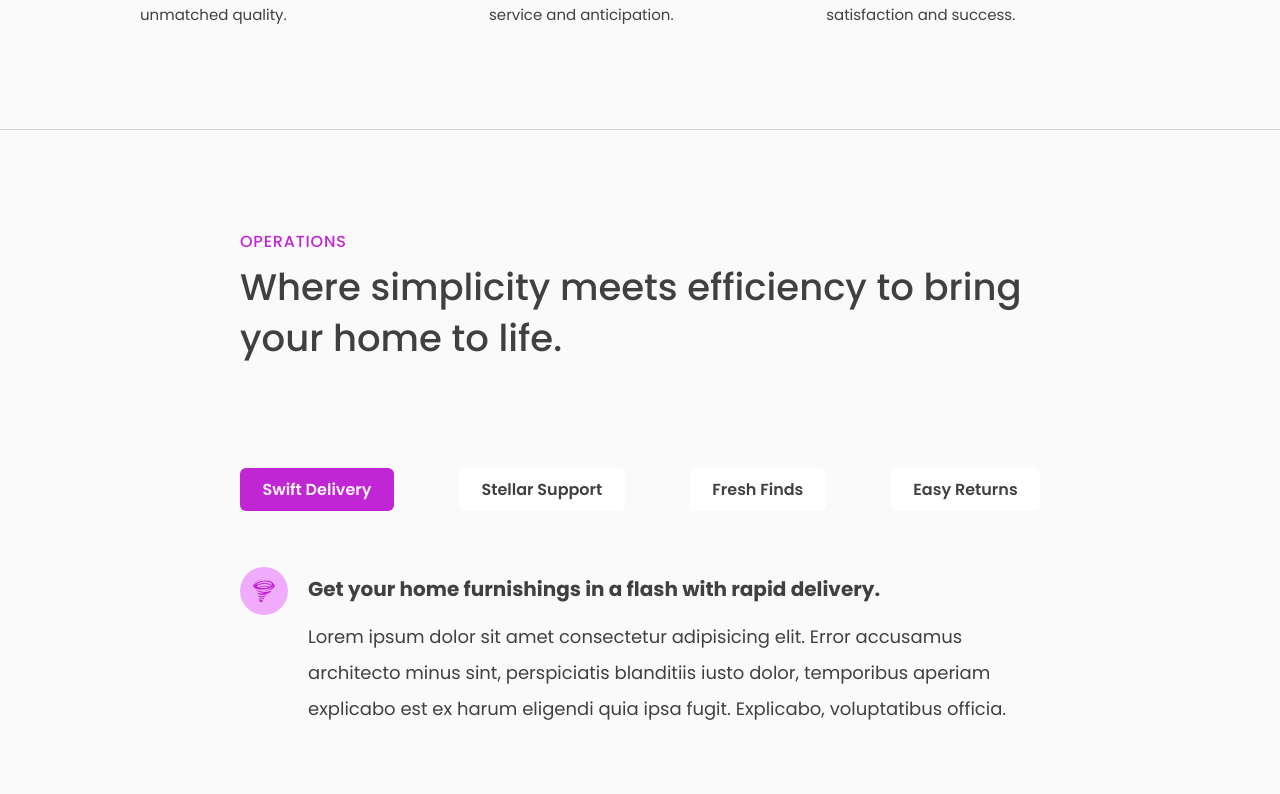
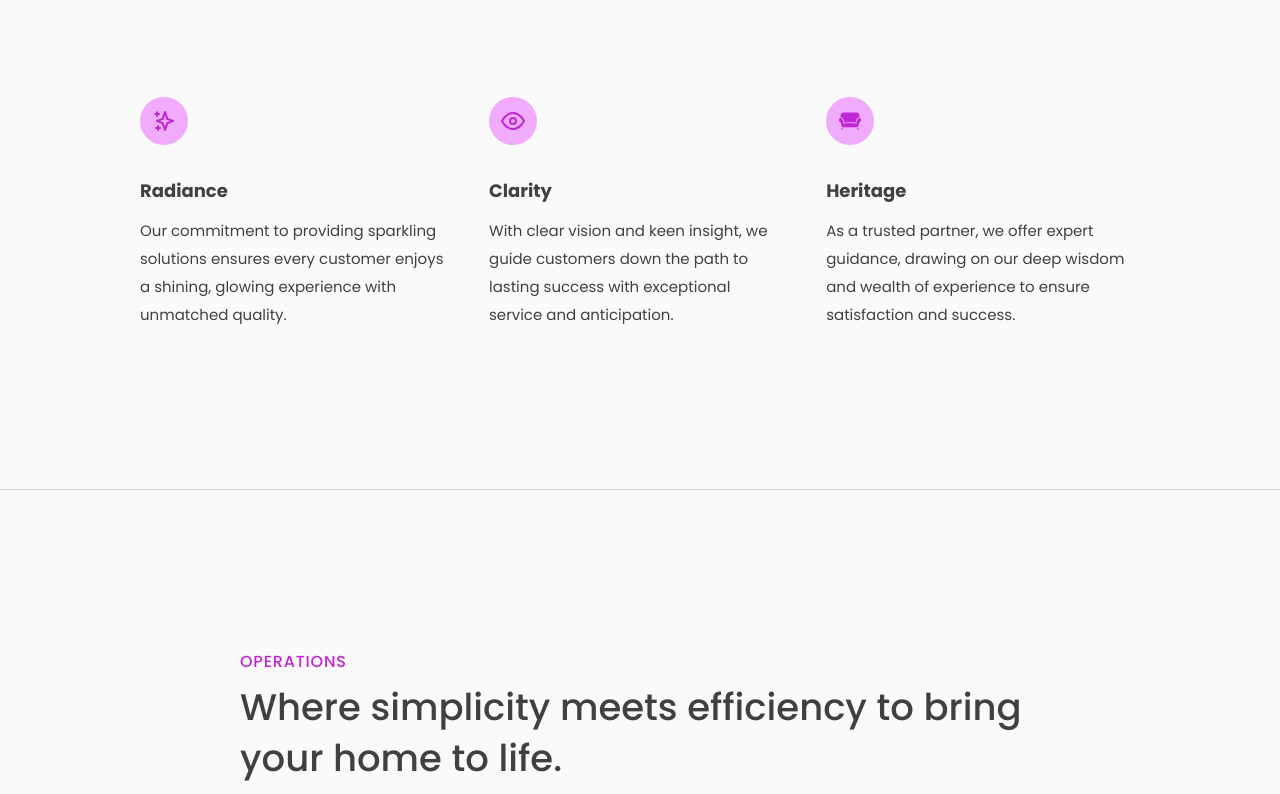
Before and after one commit to MarioMilosevic/x-shoppers-dream-e-commerce, a React (Vite) app: page / in a window 1280 px wide. Shown: the part 1766-2560 px from the top of the page. Built offline with nearby package versions, Linux system fonts and the light colour scheme; no server answers.

Commit message:
Add testimonials

```diff
--- a/index.html
+++ b/index.html
@@ -12,7 +12,7 @@
     <meta name="viewport" content="width=device-width, initial-scale=1.0" />
     <title>X shoppers dream</title>
   </head>
-  <body class="font-[Poppins] bg-neutral-50 text-neutral-700">
+  <body class="font-[Poppins] bg-neutral-50 text-neutral-700 h-[5000px]">
     <div id="root"></div>
     <script type="module" src="/src/main.tsx"></script>
   </body>
--- a/src/components/Operation.tsx
+++ b/src/components/Operation.tsx
@@ -4,7 +4,7 @@ import { OperationProps } from "../types/types";
 const Operation = ({ title, text, icon }:OperationProps) => {
   const Icon = icon
   return (
-    <article className="w-full flex gap-5">
+    <article className="w-full pl-6 flex gap-5">
       <div>
       <Icon className="bg-fuchsia-300 w-12 h-12 p-3 rounded-full text-fuchsia-600" />
       </div>
--- a/src/components/Operations.tsx
+++ b/src/components/Operations.tsx
@@ -38,7 +38,7 @@ const Operations = () => {
           Where simplicity meets efficiency to bring your home to life.
         </h1>
 
-        <div className="flex justify-between overflow-hidden pt-24 pb-12">
+        <div className="flex justify-between overflow-hidden pt-24 pb-16">
           {operations.map((operation, index) => (
             <Button
               key={index}
@@ -51,9 +51,9 @@ const Operations = () => {
         </div>
         {
           <Operation
-            title={operations[currentActiveIndex].title}
-            text={operations[currentActiveIndex].text}
-            icon={operations[currentActiveIndex].icon}
+          title={operations[currentActiveIndex].title}
+          text={operations[currentActiveIndex].text}
+          icon={operations[currentActiveIndex].icon}
           />
         }
       </div>
--- /dev/null
+++ b/src/components/Testimonials.tsx
@@ -0,0 +1,17 @@
+const Testimonials = () => {
+  return (
+    <section className="py-custom-py border-t border-t-neutral-300">
+      <div className="w-[800px] mx-auto flex flex-col gap-2 border border-black">
+        <h2 className="text-fuchsia-600 tracking-wider font-medium">
+          TESTIMONIALS
+        </h2>
+        <h1 className="text-[37px] font-medium leading-[3.2rem]">
+          Discover the stories of our delighted customers - thousands and
+          counting!
+        </h1>
+      </div>
+    </section>
+  );
+};
+
+export default Testimonials;
--- a/src/pages/Home.tsx
+++ b/src/pages/Home.tsx
@@ -3,6 +3,7 @@ import News from "../components/News";
 import FeaturedProducts from "../components/FeaturedProducts";
 import Description from "../components/Description";
 import Operations from "../components/Operations";
+import Testimonials from "../components/Testimonials";
 const Home = () => {
   return (
     <>
@@ -11,6 +12,7 @@ const Home = () => {
       <FeaturedProducts />
       <Description />
       <Operations />
+      <Testimonials/>
     </>
   );
 };
--- a/tailwind.config.js
+++ b/tailwind.config.js
@@ -4,11 +4,10 @@ export default {
   theme: {
     extend: {
       padding: {
-        "custom-py": "6.25rem",
+        "custom-py": "10rem",
       },
     },
     screens: {
-      sm: "500px",
       lg: "1240px",
     },
   },
```
